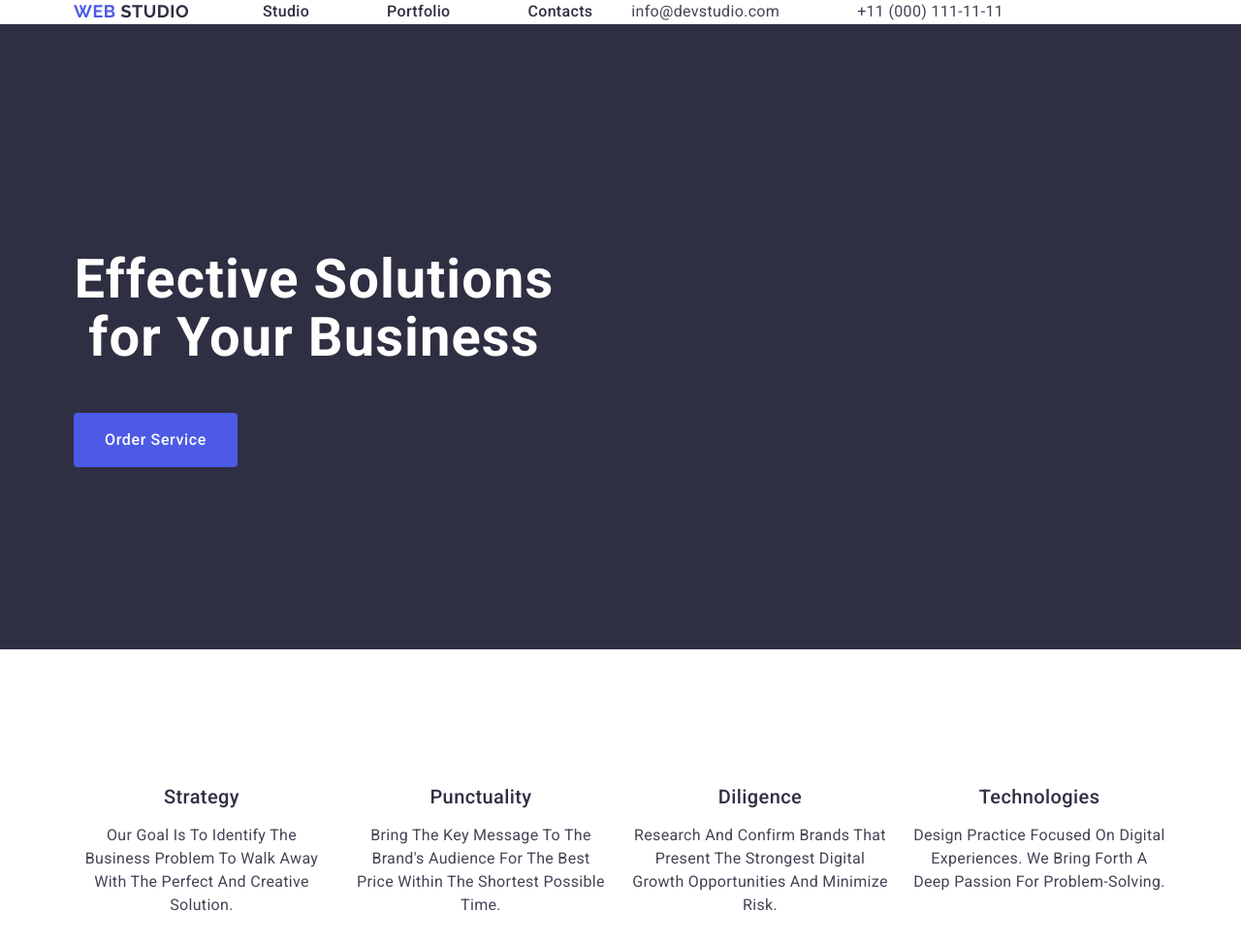
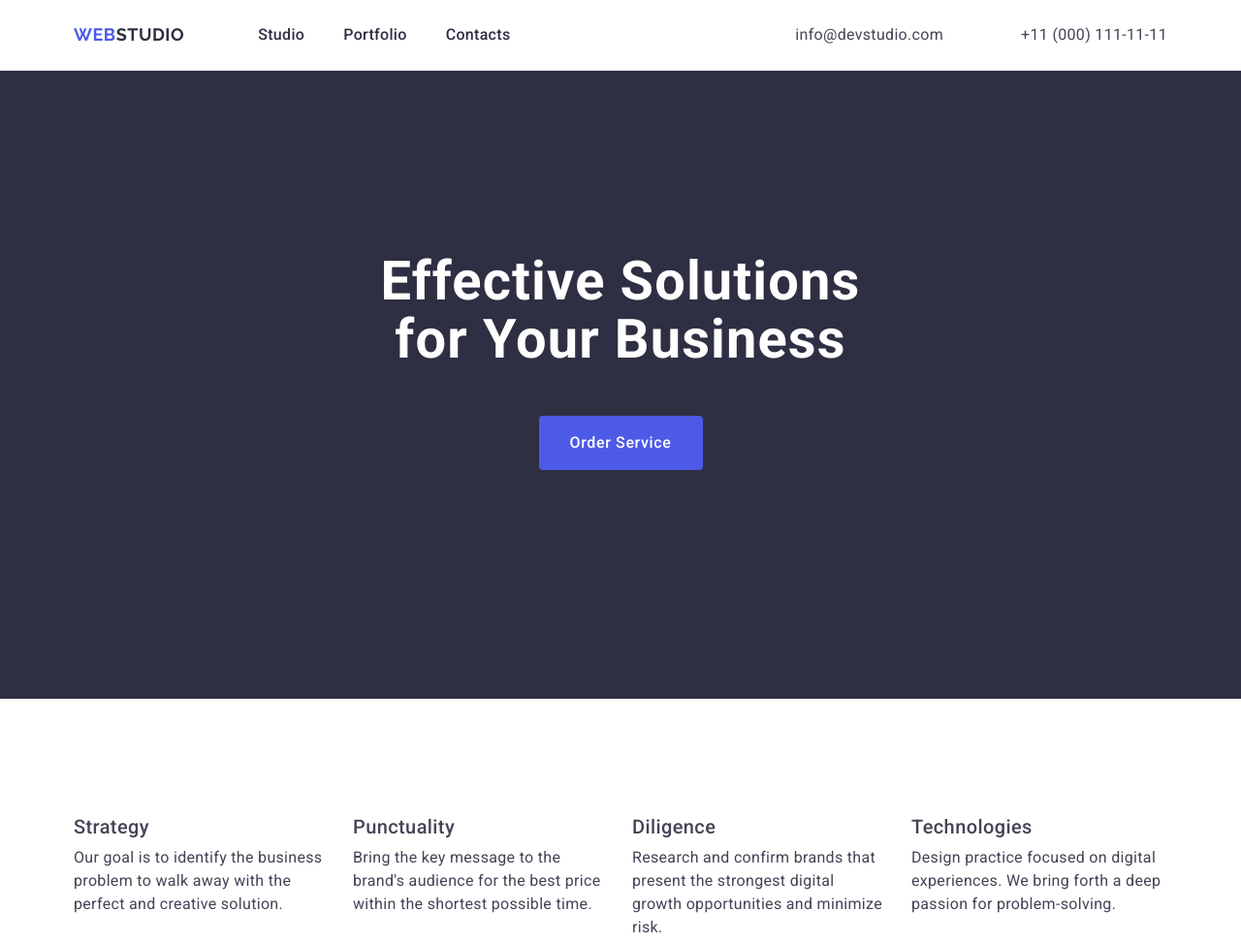
Before and after one commit to artemking2006/goit-markup-hw-03, a plain HTML site: page index.html in a window 1280 px wide. Shown: the top 972 px of the page at 97% size. Drawn offline with nearby package versions, Linux system fonts and the light colour scheme.

Commit message:
I make a new changes to my project!

```diff
--- a/css/styles.css
+++ b/css/styles.css
@@ -10,15 +10,17 @@ ul {
     list-style: none;
 }
 
+h1, h2, h3, h4, h5, h6, p {
+    margin: 0;
+}
+
 .header-first {
   border-bottom: 1px solid #e7e9fc;
 }
 
 .header-first .container {
     display: flex;
-    width: 1158px;
-    margin: 0 auto;
-    padding: 0 15px;
+    align-items: center;
 }
 
 .div-first {
@@ -77,7 +79,6 @@ ul {
     line-height: 1.5;
     letter-spacing: 0.02em;
     color: #2e2f42;
-    margin-right: 40px;
 }
 
 .nav-li-one {
@@ -90,6 +91,7 @@ ul {
     line-height: 1.5;
     letter-spacing: 0.02em;
     color: #2e2f42;
+    display: block;
     padding: 24px 0;
 }
 
@@ -105,6 +107,7 @@ ul {
 
 .address {
     font-style: normal;
+    margin-left: auto;
 }
 
 .list-info {
@@ -170,6 +173,9 @@ letter-spacing: 0.02em;
 text-align: center;
 color: #ffffff;
 max-width: 496px;
+margin-bottom: 48px;
+margin-left: auto;
+margin-right: auto;
 }
 
 .button {
@@ -188,6 +194,9 @@ border: none;
 background-color: #4d5ae5;
 border-radius: 4px;
 cursor: pointer;
+margin-bottom: 48px;
+margin-left: auto;
+margin-right: auto;
 }
 
 .button:hover,
@@ -348,12 +357,6 @@ img {
 }
 
 .two-section {
-font-size: 36px;
-line-height: 1.11;
-text-align: center;
-letter-spacing: 0.02em;
-text-transform: capitalize;
-color: #2e2f42;
 padding: 120px 0;
 }
 
@@ -424,6 +427,14 @@ a:focus {
 .logo-second {
     display: inline-block;
     margin-bottom: 16px;
+    font-family: "Raleway", sans-serif;
+    font-weight: 700;
+    font-size: 18px;
+    line-height: 1.17;
+    letter-spacing: 0.03em;
+    text-transform: uppercase;
+    color: #4d5ae5;
+    margin-right: 76px;
 }
 
 .footer-paragraph{
```
Also changed, not shown: index.html (+1 -1 lines).
